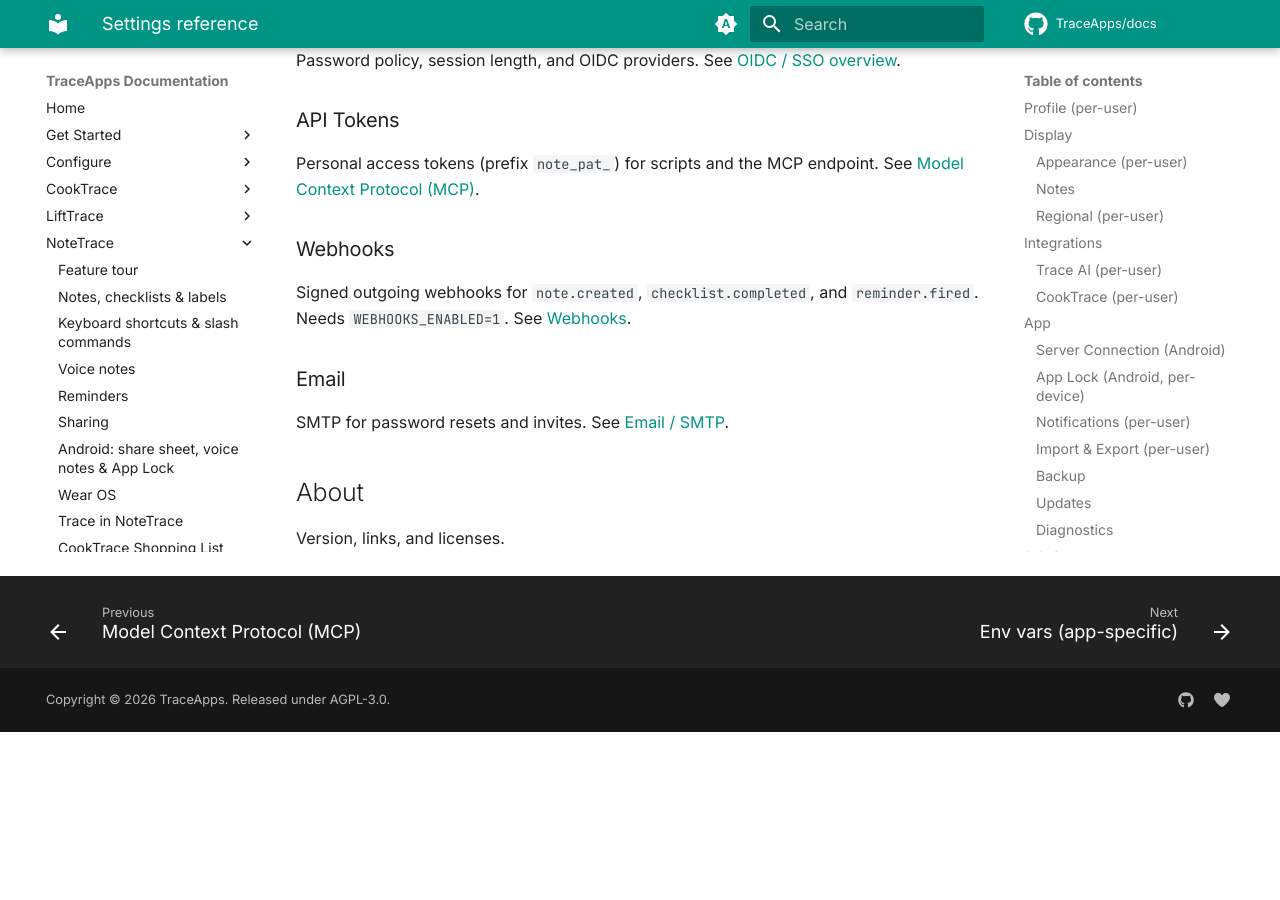
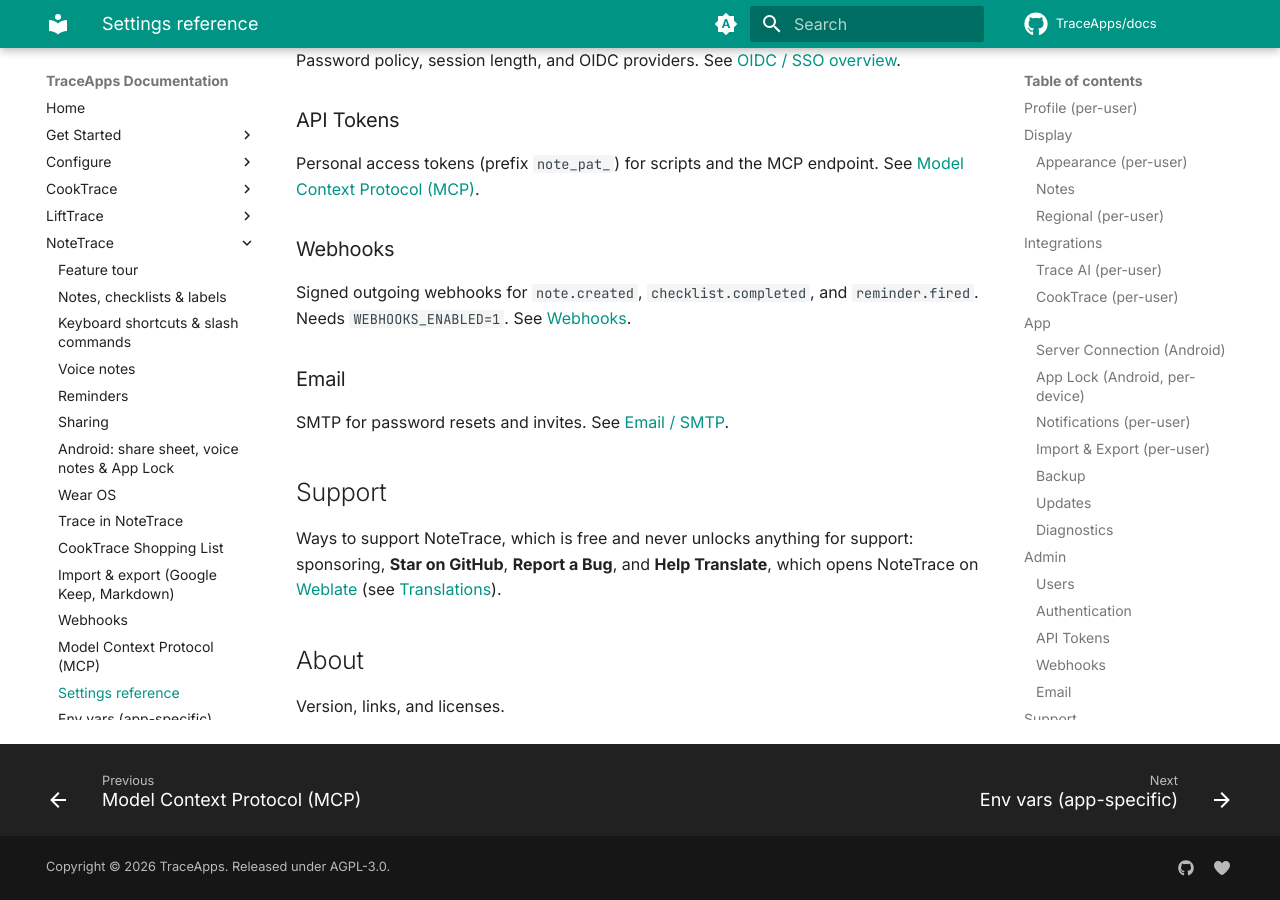
Before and after one commit to TraceApps/docs, an MkDocs documentation site: the page built from docs/notetrace/settings.md, in a window 1280 px wide and 900 px high, scrolled down 4304 px. Built offline with MkDocs 1.6.1 and Material for MkDocs 9.7.7, drawn with Linux system fonts in a browser that asks for light colours; comment, search, counter and statistics services are not loaded; before the commit the page ends 5036 px from its top, so only the background shows below that.

Commit message:
NoteTrace settings: Support page and Help Translate (1.2.0-dev01)

```diff
--- a/docs/notetrace/settings.md
+++ b/docs/notetrace/settings.md
@@ -119,6 +119,10 @@ Signed outgoing webhooks for `note.created`, `checklist.completed`, and `reminde
 
 SMTP for password resets and invites. See [Email / SMTP](../integrations/smtp.md).
 
+## Support
+
+Ways to support NoteTrace, which is free and never unlocks anything for support: sponsoring, **Star on GitHub**, **Report a Bug**, and **Help Translate**, which opens NoteTrace on [Weblate](https://hosted.weblate.org/projects/notetrace/) (see [Translations](../contribute/translations.md)).
+
 ## About
 
 Version, links, and licenses.
```
